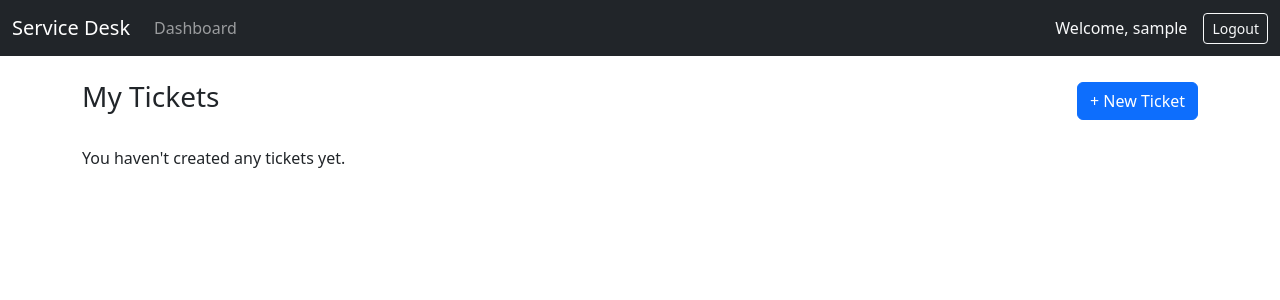
After one commit to Alice-Catherine/ticketmanagement, a Django app: page /tickets/my-tickets/ in a window 1280 px wide. The commit adds this page. Shown: the top 300 px of the page. Run offline with Django 5.2, Linux system fonts and the light colour scheme; the visitor is signed in with stand-in values (Sample User, id 1); data that the repository does not hold is empty.

Commit message:
Add ticket creation, my tickets list, ticket detail view, and comments

```diff
--- a/service_desk/urls.py
+++ b/service_desk/urls.py
@@ -5,5 +5,6 @@ from django.views.generic import RedirectView
 urlpatterns = [
     path('admin/', admin.site.urls),
     path('accounts/', include('accounts.urls')),
+    path('tickets/', include('tickets.urls')),
     path('', RedirectView.as_view(pattern_name='accounts:login', permanent=False), name='home'),
 ]
--- a/templates/accounts/dashboard.html
+++ b/templates/accounts/dashboard.html
@@ -3,5 +3,9 @@
 {% block content %}
 <h2>Welcome, {{ user.username }}!</h2>
 <p>Role: {{ user.role }}</p>
-<p>This is your dashboard. We'll build ticket lists and stats here next.</p>
+
+<div class="mt-4">
+    <a href="{% url 'tickets:my_tickets' %}" class="btn btn-primary">View My Tickets</a>
+    <a href="{% url 'tickets:create_ticket' %}" class="btn btn-outline-primary">+ New Ticket</a>
+</div>
 {% endblock %}
--- /dev/null
+++ b/templates/tickets/my_tickets.html
@@ -0,0 +1,35 @@
+{% extends "base.html" %}
+
+{% block content %}
+<div class="d-flex justify-content-between align-items-center mb-4">
+    <h3>My Tickets</h3>
+    <a href="{% url 'tickets:create_ticket' %}" class="btn btn-primary">+ New Ticket</a>
+</div>
+
+{% if tickets %}
+<table class="table table-hover">
+    <thead>
+        <tr>
+            <th>Ticket #</th>
+            <th>Title</th>
+            <th>Status</th>
+            <th>Priority</th>
+            <th>Created</th>
+        </tr>
+    </thead>
+    <tbody>
+        {% for ticket in tickets %}
+        <tr>
+            <td><a href="{% url 'tickets:ticket_detail' ticket.ticket_number %}">{{ ticket.ticket_number }}</a></td>
+            <td>{{ ticket.title }}</td>
+            <td><span class="badge bg-secondary">{{ ticket.get_status_display }}</span></td>
+            <td>{{ ticket.get_priority_display }}</td>
+            <td>{{ ticket.created_at|date:"M d, Y" }}</td>
+        </tr>
+        {% endfor %}
+    </tbody>
+</table>
+{% else %}
+<p>You haven't created any tickets yet.</p>
+{% endif %}
+{% endblock %}
--- /dev/null
+++ b/tickets/urls.py
@@ -0,0 +1,10 @@
+from django.urls import path
+from .views import create_ticket, my_tickets, ticket_detail
+
+app_name = 'tickets'
+
+urlpatterns = [
+    path('create/', create_ticket, name='create_ticket'),
+    path('my-tickets/', my_tickets, name='my_tickets'),
+    path('<str:ticket_number>/', ticket_detail, name='ticket_detail'),
+]
--- a/tickets/views.py
+++ b/tickets/views.py
@@ -1,3 +1,38 @@
-from django.shortcuts import render
+from django.contrib.auth.decorators import login_required
+from django.shortcuts import render, redirect, get_object_or_404
+from .forms import TicketForm
+from .models import Ticket, TicketComment
 
-# Create your views here.
+
+@login_required
+def create_ticket(request):
+    if request.method == 'POST':
+        form = TicketForm(request.POST)
+        if form.is_valid():
+            ticket = form.save(commit=False)
+            ticket.created_by = request.user
+            ticket.save()
+            return redirect('tickets:my_tickets')
+    else:
+        form = TicketForm()
+    return render(request, 'tickets/create_ticket.html', {'form': form})
+
+
+@login_required
+def my_tickets(request):
+    tickets = Ticket.objects.filter(created_by=request.user).order_by('-created_at')
+    return render(request, 'tickets/my_tickets.html', {'tickets': tickets})
+
+
+@login_required
+def ticket_detail(request, ticket_number):
+    ticket = get_object_or_404(Ticket, ticket_number=ticket_number, created_by=request.user)
+
+    if request.method == 'POST':
+        message = request.POST.get('message')
+        if message:
+            TicketComment.objects.create(ticket=ticket, author=request.user, message=message)
+            return redirect('tickets:ticket_detail', ticket_number=ticket.ticket_number)
+
+    comments = ticket.comments.all().order_by('created_at')
+    return render(request, 'tickets/ticket_detail.html', {'ticket': ticket, 'comments': comments})
```
Also changed, not shown: templates/tickets/create_ticket.html (added, +16 -0 lines), templates/tickets/ticket_detail.html (added, +42 -0 lines), tickets/forms.py (added, +8 -0 lines).
